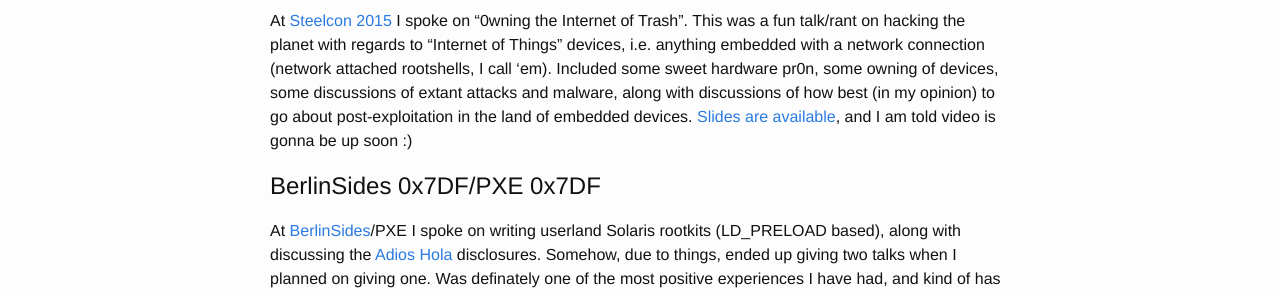
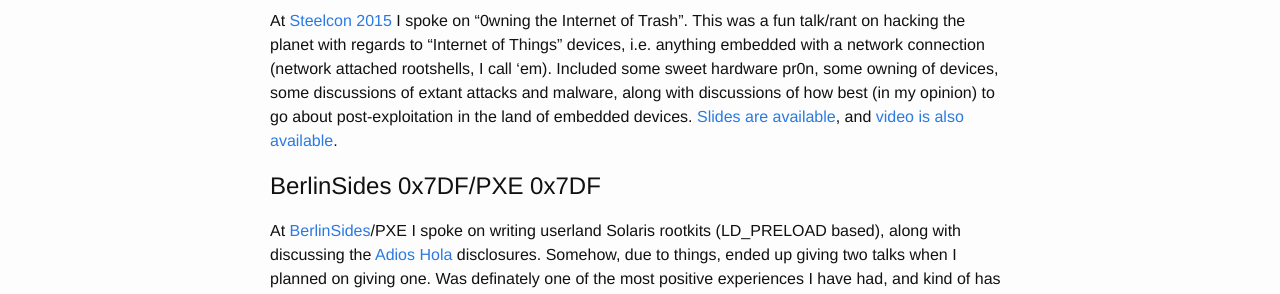
Before and after one commit to 0x27/0x27.github.io, a Jekyll site: the page built from talks.md, in a window 1280 px wide. Shown: the part 269-563 px from the top of the page. Built offline with Jekyll 4.4.1, drawn with Linux system fonts in a browser that asks for light colours.

Commit message:
Update talks.md

```diff
--- a/talks.md
+++ b/talks.md
@@ -7,7 +7,7 @@
 So, occasionally I get up to doing speaky-thingies. Here is a list of previous talks and any associated video/media/slides associated with them.
 
 # SteelCon 2015
-At [Steelcon 2015][steelcon] I spoke on "0wning the Internet of Trash". This was a fun talk/rant on hacking the planet with regards to "Internet of Things" devices, i.e. anything embedded with a network connection (network attached rootshells, I call 'em). Included some sweet hardware pr0n, some owning of devices, some discussions of extant attacks and malware, along with discussions of how best (in my opinion) to go about post-exploitation in the land of embedded devices. [Slides are available][steelcon-2015-slides], and I am told video is gonna be up soon :)
+At [Steelcon 2015][steelcon] I spoke on "0wning the Internet of Trash". This was a fun talk/rant on hacking the planet with regards to "Internet of Things" devices, i.e. anything embedded with a network connection (network attached rootshells, I call 'em). Included some sweet hardware pr0n, some owning of devices, some discussions of extant attacks and malware, along with discussions of how best (in my opinion) to go about post-exploitation in the land of embedded devices. [Slides are available][steelcon-2015-slides], and [video is also available][steelcon-2015-video].
 
 # BerlinSides 0x7DF/PXE 0x7DF
 At [BerlinSides][berlinsides]/PXE I spoke on writing userland Solaris rootkits (LD_PRELOAD based), along with discussing the [Adios Hola][adioshola] disclosures. Somehow, due to things, ended up giving two talks when I planned on giving one. Was definately one of the most positive experiences I have had, and kind of has encouraged me to do more speaking stuff in the future due to an amazingly positive response. Slides should be available soon once I recover them from wherever the hell I left them on my hard drive :)
```
Also changed, not shown: other parts of talks.md (+1 -0 lines).
